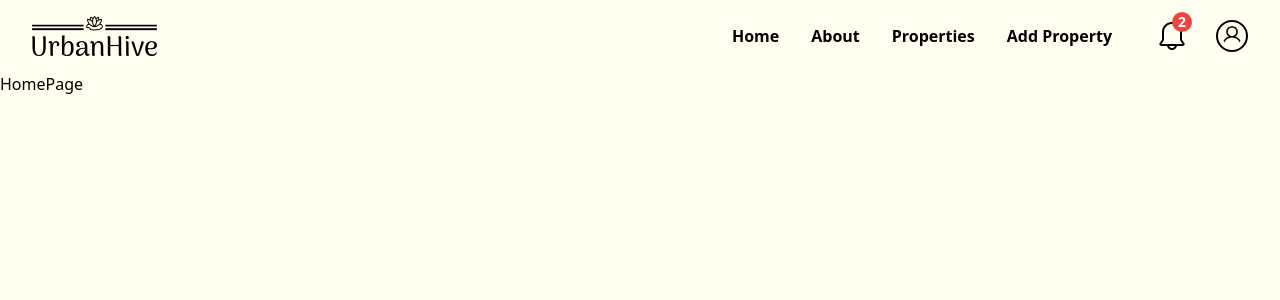
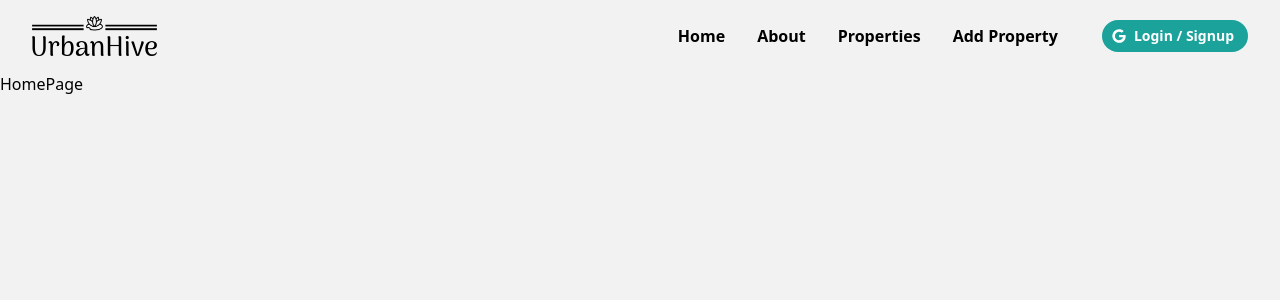
Before and after one commit to yashwanth-gh/UrbanHive-Property_renting_project, a Next.js app: page / in a window 1280 px wide. Shown: the top 300 px of the page. Built offline with nearby package versions, Linux system fonts and the light colour scheme.

Commit message:
added mobile responsive menu

```diff
--- a/assets/styles/globals.css
+++ b/assets/styles/globals.css
@@ -5,11 +5,11 @@
 @layer base {
   :root {
     /* Background and Foreground */
-    --background: 57, 100%, 97%; /* Cream color */
+    --background: 0, 0%, 95%; /* Cream color */
     --foreground: 0, 0%, 0%; /* Black for text */
 
     /* Primary Colors */
-    --primary: 263, 44%, 41%; /* Primary color #5d3c94 */
+    --primary: 177, 72%, 37%; /* Primary color for buttons */
     --primary-foreground: 0, 0%, 100%; /* White text on primary background */
 
     /* Secondary Colors */
@@ -74,6 +74,6 @@
 
 @layer utilities {
   .topbar {
-    @apply flex justify-between items-center bg-transparent py-4 max-w-7xl mx-auto px-4 lg:px-8;
+    @apply relative flex justify-between items-center bg-transparent py-4 max-w-7xl mx-auto px-4 lg:px-8;
   }
 }
--- a/components/Navbar.jsx
+++ b/components/Navbar.jsx
@@ -7,6 +7,7 @@ import hamburger from '@/assets/images/hamburger.png'
 import person from '@/assets/images/user.png'
 import bell from '@/assets/images/bell.png'
 import Link from 'next/link'
+import { FaBell, FaGoogle, FaRegBell, FaRegUser } from 'react-icons/fa';
 
 
 const Navbar = () => {
@@ -58,28 +59,30 @@ const Navbar = () => {
                     >
                 </div>
 
-                <div className='flex justify-center items-center text-sm font-semibold text-foreground'>
+                <div className='flex justify-center items-center text-sm font-semibold'>
                     {/*login/signup if user is NOT logged in*/}
-                    <div className='hidden rounded-full px-2 py-1 border border-black hover:shadow-lg'>
+                    <div className='rounded-full px-2.5 py-1.5 hover:shadow-lg text-primary-foreground bg-primary'>
                         <Link href="/profile" className='flex justify-center items-center'>
-                            <Image
+                            {/* <Image
                                 className='h-4 w-4'
                                 src={person}
-                            />
+                            /> */}
+                            <FaGoogle />
                             <span className='px-1 pl-2'>Login / Signup</span>
                         </Link>
 
                     </div>
                     {/* profile andf notification if user is logged in */}
-                    <div className='flex gap-4'>
+                    <div className='lg:hidden flex gap-4'>
 
                         <div className='relative rounded-full'>
                             {/* notification bell */}
                             <Link href="/messages">
-                                <Image
+                                {/* <Image
                                     className='h-8 w-8 rounded-full'
                                     src={bell}
-                                />
+                                /> */}
+                                <FaRegBell className='h-8 w-8' />
                                 <span className='absolute top-0 right-0 bg-red-500 rounded-full px-1.5 -my-2 -mx-1 text-primary-foreground'>2</span>
                             </Link>
                         </div>
@@ -88,7 +91,7 @@ const Navbar = () => {
                             <div>
                                 <button
                                     type="button"
-                                    className="relative flex rounded-full text-sm focus:outline-none focus:ring-2 focus:ring-white focus:ring-offset-2 focus:ring-offset-gray-800"
+                                    className="relative flex rounded-full text-sm focus:outline-none    "
                                     id="user-menu-button"
                                     aria-expanded="false"
                                     aria-haspopup="true"
@@ -96,11 +99,12 @@ const Navbar = () => {
                                 >
                                     <span className="absolute -inset-1.5"></span>
                                     <span className="sr-only">Open user menu</span>
-                                    <Image
+                                    {/* <Image
                                         className="h-8 w-8 px-1 py-1 border-2 border-foreground rounded-full"
                                         src={person}
                                         alt=""
-                                    />
+                                    /> */}
+                                    <FaRegUser className='h-7 w-7' />
                                 </button>
                             </div>
 
@@ -150,27 +154,27 @@ const Navbar = () => {
 
             {/*// ^--------------------MOBILE MENU--------------------------*/}
             {isMenuActive && (
-                <div className="lg:hidden" id="mobile-menu">
-                    <div className="space-y-1 px-2 pb-3 pt-2">
+                <div className="lg:hidden absolute top-full left-0 right-0 " id="mobile-menu">
+                    <div>
                         <a
                             href="/index.html"
-                            className="bg-gray-900 text-white block rounded-md px-3 py-2 text-base font-medium"
+                            className="bg-primary text-white block px-3 py-2 text-base font-medium"
                         >Home</a
                         >
                         <a
                             href="/properties.html"
-                            className="text-gray-300 hover:bg-gray-700 hover:text-white block rounded-md px-3 py-2 text-base font-medium"
+                            className="text-accent-foreground active:bg-muted-foreground block px-3 py-2 text-base font-medium"
                         >Properties</a
                         >
                         <a
                             href="/add-property.html"
-                            className="text-gray-300 hover:bg-gray-700 hover:text-white block rounded-md px-3 py-2 text-base font-medium"
+                            className="text-accent-foreground active:bg-muted-foreground block px-3 py-2 text-base font-medium"
                         >Add Property</a
                         >
                         <button
-                            className="flex items-center text-white bg-gray-700 hover:bg-gray-900 hover:text-white rounded-md px-3 py-2 my-4"
+                            className="flex items-center bg-primary text-primary-foreground font-semibold active:shadow-mlg rounded-full px-2 py-1 my-4 ml-2"
                         >
-                            <i className="fa-brands fa-google mr-2"></i>
+                            <FaGoogle className='mr-2' />
                             <span>Login or Register</span>
                         </button>
                     </div>
--- a/package.json
+++ b/package.json
@@ -9,9 +9,10 @@
     "lint": "next lint"
   },
   "dependencies": {
+    "next": "14.2.3",
     "react": "^18",
     "react-dom": "^18",
-    "next": "14.2.3"
+    "react-icons": "^5.2.1"
   },
   "devDependencies": {
     "postcss": "^8",
```
Also changed, not shown: 1 other file (tests, documents, lock files or other folders).
